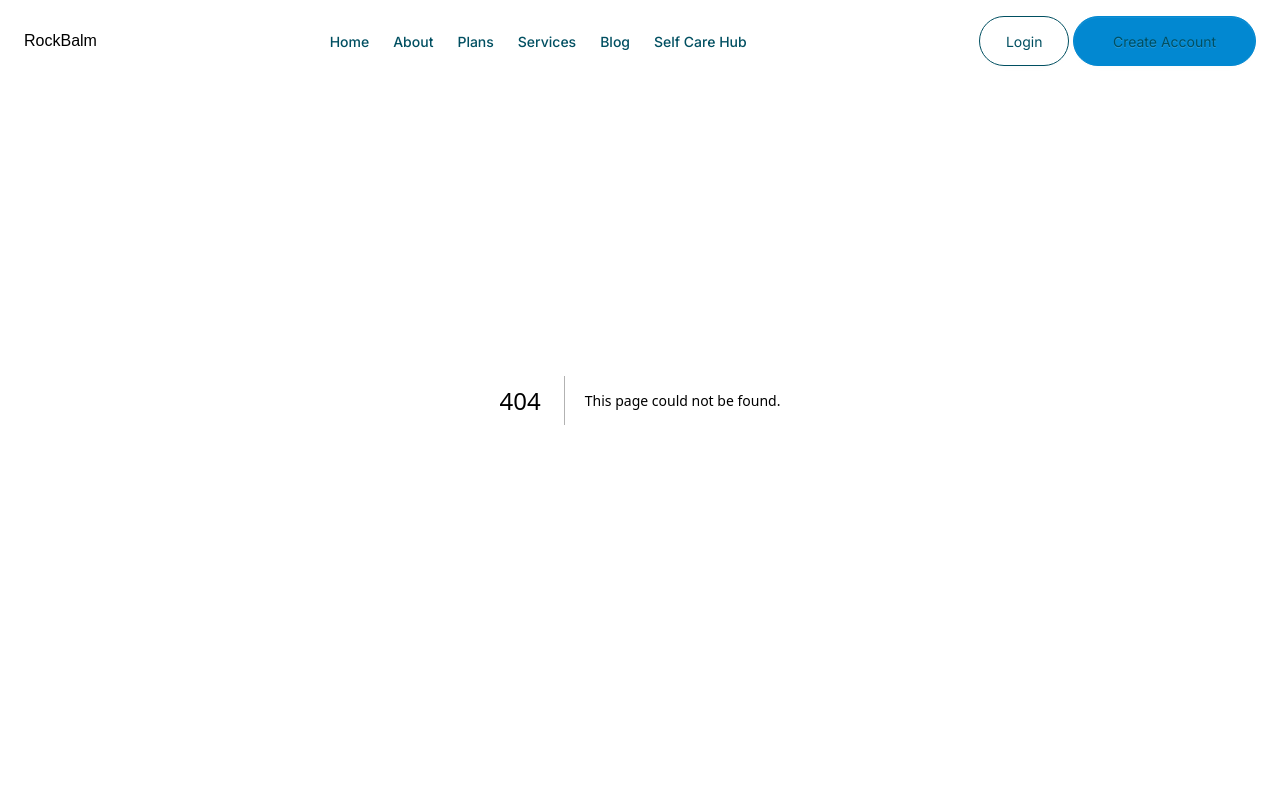
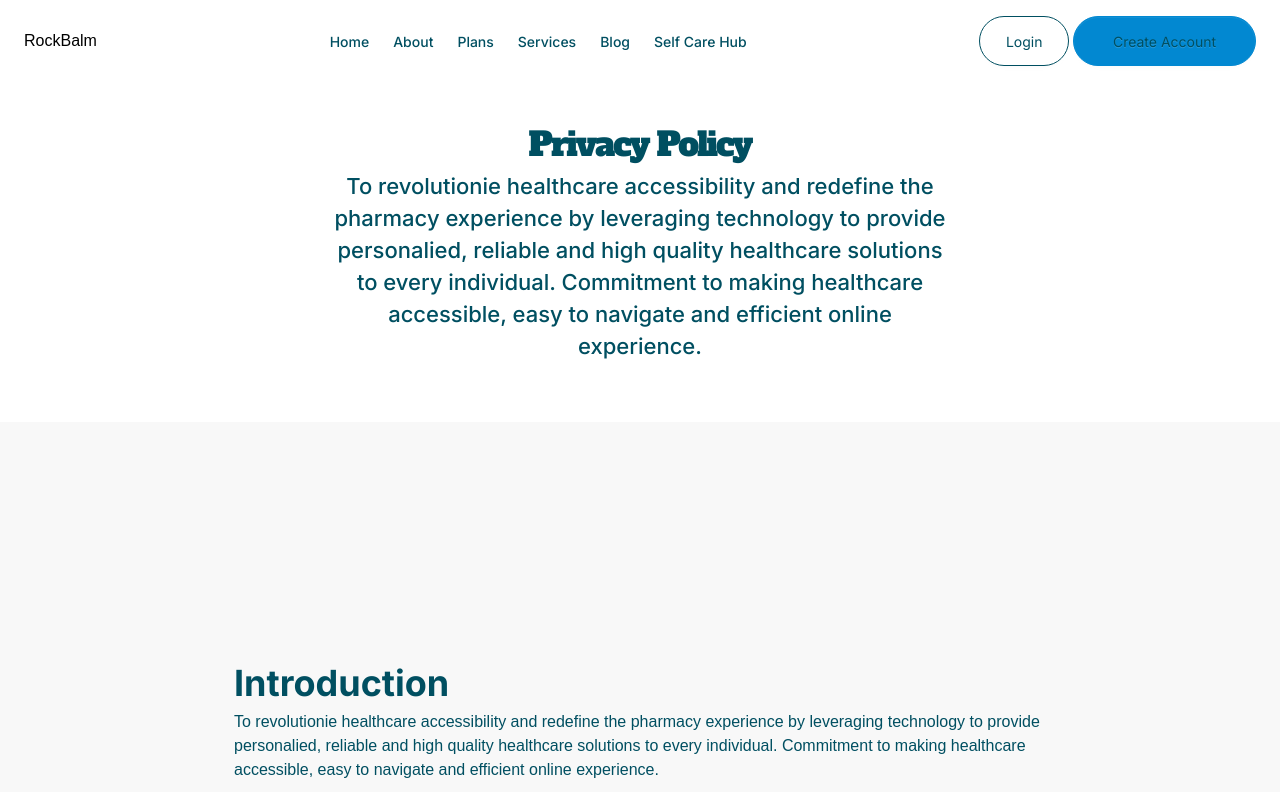
Before and after one commit to kentworld08/RockBalm, a Next.js app: page /Privacy in a window 1280 px wide. Before the commit this address had no page. Shown: the top 792 px of the page. Built offline with nearby package versions, Linux system fonts and the light colour scheme.

Commit message:
feat: add Privacy Policy

```diff
--- a/app/Footer/footer.tsx
+++ b/app/Footer/footer.tsx
@@ -32,7 +32,7 @@ const Footer = () => {
     {
       title: "Legal",
       links: [
-        { name: "Privacy Policy", href: "#" },
+        { name: "Privacy Policy", href: "/Privacy" },
         { name: "Terms & Conditions", href: "#" },
       ],
     },
--- /dev/null
+++ b/app/Privacy/page.tsx
@@ -0,0 +1,12 @@
+import Privacy from "@/components/Privacy&Policy/Privacty";
+import React from "react";
+
+const Privacypage = () => {
+  return (
+    <main>
+      <Privacy />
+    </main>
+  );
+};
+
+export default Privacypage;
--- a/components/Consultation/ConsultDoctorForm.tsx
+++ b/components/Consultation/ConsultDoctorForm.tsx
@@ -124,7 +124,7 @@ const ConsultDoctorForm: React.FC<ConsultDoctorFormProps> = ({
               type="submit"
               className="btn border-secondary bg-secondary text-white text-sm px-5 py-2.5 font-medium"
             >
-              Add Prescription
+              Conduct A Doctor
             </button>
           </div>
         </form>
--- a/components/Home/Consultation.tsx
+++ b/components/Home/Consultation.tsx
@@ -18,7 +18,7 @@ const Consultation = () => {
   return (
     <section className="bg-white flex justify-center items-center p-[84.5px] flex-col gap-[60px]">
       <div className="text-primary text-center px-6">
-        <h1 className="font-alfa-slab font-normal text-[33px] -tracking-[2px]">
+        <h1 className="font-alfa-slab font-normal md:text-[33px] -tracking-[2px]">
           Consultation
         </h1>
         <p className="font-medium font-inter md:text-[22px] leading-[32px] md:w-[560px] w-[350px]">
--- /dev/null
+++ b/components/Privacy&Policy/Privacty.tsx
@@ -0,0 +1,53 @@
+import React from "react";
+
+const Privacy = () => {
+  const data = [
+    {
+      id: 1,
+      title: "Introduction",
+      description:
+        "To revolutionie healthcare accessibility and redefine the pharmacy experience by leveraging technology to provide personalied, reliable and high quality healthcare solutions to every individual. Commitment to making healthcare accessible, easy to navigate and efficient online experience.",
+    },
+    {
+      id: 2,
+      title: "Introduction",
+      description:
+        "To revolutionie healthcare accessibility and redefine the pharmacy experience by leveraging technology to provide personalied, reliable and high quality healthcare solutions to every individual. Commitment to making healthcare accessible, easy to navigate and efficient online experience.",
+    },
+    {
+      id: 3,
+      title: "Introduction",
+      description:
+        "To revolutionie healthcare accessibility and redefine the pharmacy experience by leveraging technology to provide personalied, reliable and high quality healthcare solutions to every individual. Commitment to making healthcare accessible, easy to navigate and efficient online experience.",
+    },
+  ];
+
+  return (
+    <section className="bg-white flex justify-center items-center flex-col gap-[60px]">
+      <div className="text-primary text-center px-6 pt-[120px]">
+        <h1 className="font-alfa-slab font-normal md:text-[33px] -tracking-[2px]">
+          Privacy Policy
+        </h1>
+        <p className="font-medium font-inter md:text-[22px] leading-[32px] md:w-[620px] w-[350px]">
+          To revolutionie healthcare accessibility and redefine the pharmacy
+          experience by leveraging technology to provide personalied, reliable
+          and high quality healthcare solutions to every individual. Commitment
+          to making healthcare accessible, easy to navigate and efficient online
+          experience.
+        </p>
+      </div>
+      <div className="bg-[#F8F8F8]  w-full p-6 md:p-[234px] text-primary">
+        {data.map((item) => (
+          <div key={item.id}>
+            <h1 className="font-inter font-bold md:text-[36px]">
+              {item.title}
+            </h1>
+            <p>{item.description}</p>
+          </div>
+        ))}
+      </div>
+    </section>
+  );
+};
+
+export default Privacy;
```
